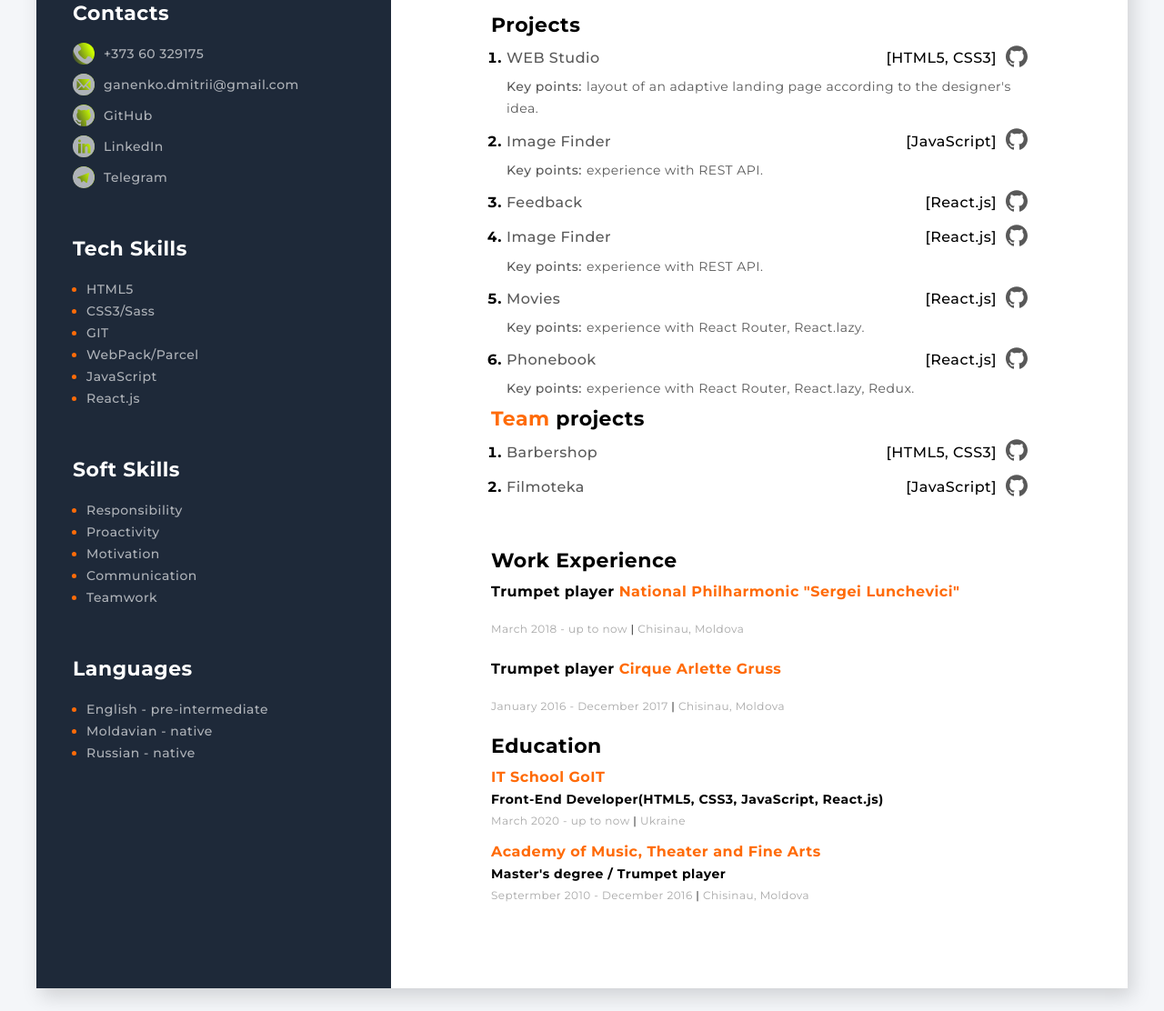
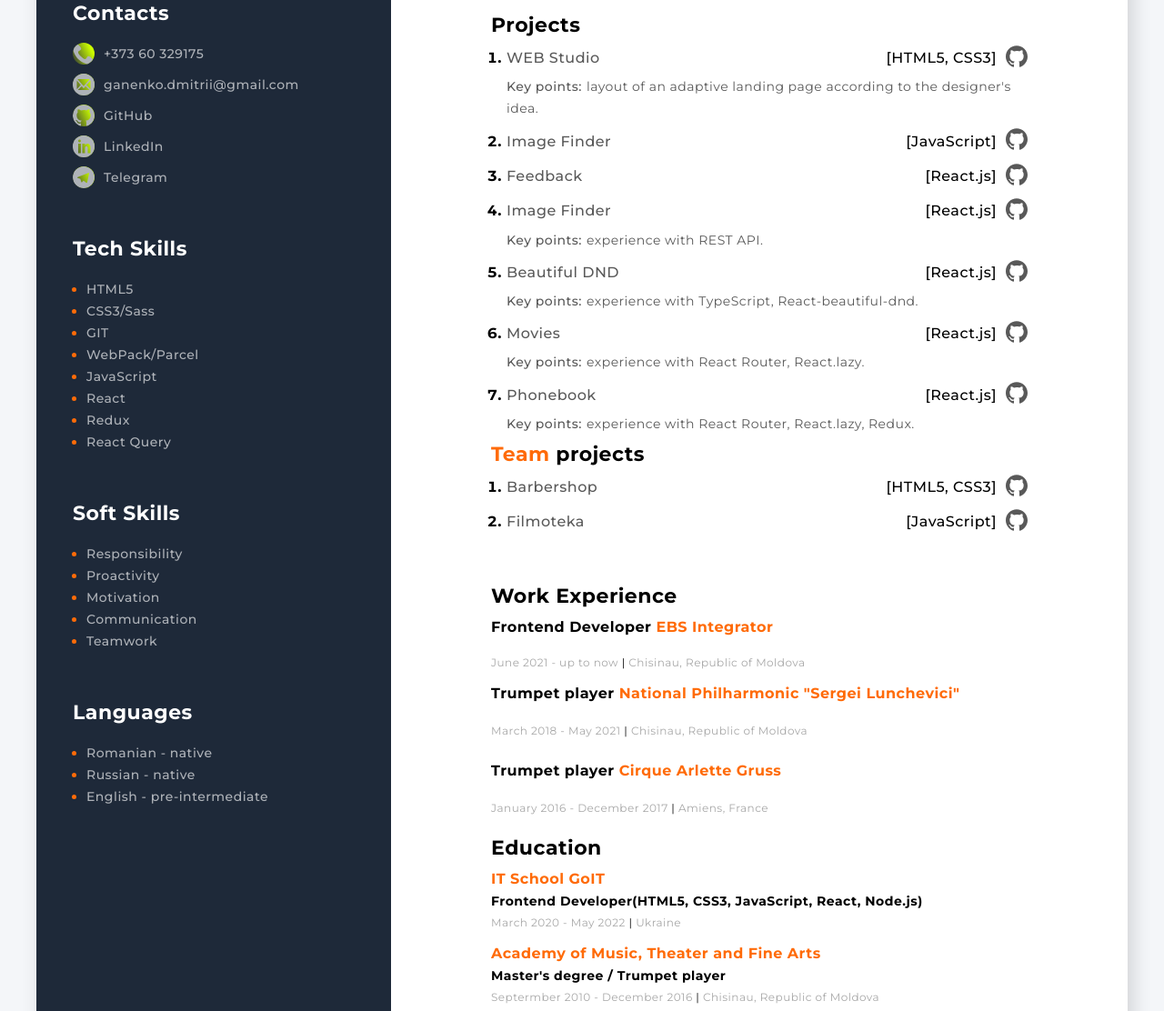
Before and after one commit to ganenkodmitrii/go-it-marathon-project, a plain HTML site: page index.html in a window 1280 px wide. Shown: the part 388-1500 px from the top of the page at 91% size. Drawn offline with nearby package versions, Linux system fonts and the light colour scheme.

Commit message:
Small fixes

```diff
--- a/index.html
+++ b/index.html
@@ -1,21 +1,18 @@
 <!DOCTYPE html>
 <html lang="en">
+
 <head>
   <meta charset="UTF-8" />
   <meta name="viewport" content="width=device-width, initial-scale=1.0" />
   <title>My resume</title>
   <link rel="preconnect" href="https://fonts.gstatic.com" />
-    <link
-      href="https://fonts.googleapis.com/css2?family=Montserrat:wght@400;500;700&display=swap"
-      rel="stylesheet"
-    />
-    <link
-      rel="stylesheet"
-      href="https://cdnjs.cloudflare.com/ajax/libs/modern-normalize/0.6.0/modern-normalize.min.css"
-    />
+  <link href="https://fonts.googleapis.com/css2?family=Montserrat:wght@400;500;700&display=swap" rel="stylesheet" />
+  <link rel="stylesheet"
+    href="https://cdnjs.cloudflare.com/ajax/libs/modern-normalize/0.6.0/modern-normalize.min.css" />
   <link rel="stylesheet" href="./css/styles.css" />
   <base target="_blank" />
 </head>
+
 <body>
   <!-- main container -->
 
@@ -30,11 +27,7 @@
         <h3 class="contacts-title">Contacts</h3>
         <ul>
           <li class="contacts-item">
-              <a
-                href="tel:37360329175"
-                aria-label="Number phone"
-                class="contacts-link"
-              >
+            <a href="tel:37360329175" aria-label="Number phone" class="contacts-link">
               <svg class="contacts-icon">
                 <use href="./img/symbol-defs-new.svg#icon-phone"></use>
               </svg>
@@ -42,11 +35,7 @@
             </a>
           </li>
           <li class="contacts-item">
-              <a
-                href="mailto:ganenko.dmitrii@gmail.com"
-                aria-label="E-mail"
-                class="contacts-link"
-              >
+            <a href="mailto:ganenko.dmitrii@gmail.com" aria-label="E-mail" class="contacts-link">
               <svg class="contacts-icon">
                 <use href="./img/symbol-defs-new.svg#icon-mail"></use>
               </svg>
@@ -54,11 +43,7 @@
             </a>
           </li>
           <li class="contacts-item">
-              <a
-                href="https://github.com/ganenkodmitrii"
-                aria-label="GitHub"
-                class="contacts-link"
-              >
+            <a href="https://github.com/ganenkodmitrii" aria-label="GitHub" class="contacts-link">
               <svg class="contacts-icon">
                 <use href="./img/symbol-defs-new.svg#icon-github"></use>
               </svg>
@@ -66,11 +51,7 @@
             </a>
           </li>
           <li class="contacts-item">
-              <a
-                href="https://www.linkedin.com/in/dmitri-ganenco-226657175/"
-                aria-label="LinkedIn"
-                class="contacts-link"
-              >
+            <a href="https://www.linkedin.com/in/dmitri-ganenco-226657175/" aria-label="LinkedIn" class="contacts-link">
               <svg class="contacts-icon">
                 <use href="./img/symbol-defs-new.svg#icon-linkedin"></use>
               </svg>
@@ -78,11 +59,7 @@
             </a>
           </li>
           <li class="contacts-item">
-              <a
-                href="https://t.me/DmitriGanenco"
-                aria-label="Telegram"
-                class="contacts-link"
-              >
+            <a href="https://t.me/DmitriGanenco" aria-label="Telegram" class="contacts-link">
               <svg class="contacts-icon">
                 <use href="./img/symbol-defs-new.svg#icon-telegram"></use>
               </svg>
@@ -111,11 +88,14 @@
             <span class="skills-text">JavaScript</span>
           </li>
           <li class="skills-item">
-              <span class="skills-text">React.js</span>
+            <span class="skills-text">React</span>
           </li>
-            <!-- <li class="skills-item">
+          <li class="skills-item">
             <span class="skills-text">Redux</span>
-            </li> -->
+          </li>
+          <li class="skills-item">
+            <span class="skills-text">React Query</span>
+          </li>
         </ul>
       </div>
       <!--soft skills container -->
@@ -156,13 +136,13 @@
         <h3 class="skills-title">Languages</h3>
         <ul>
           <li class="skills-item">
-              <span class="skills-text">English - pre-intermediate</span>
-            </li>
-            <li class="skills-item">
-              <span class="skills-text">Moldavian - native</span>
+            <span class="skills-text">Romanian - native</span>
           </li>
           <li class="skills-item">
             <span class="skills-text">Russian - native</span>
+          </li>
+          <li class="skills-item">
+            <span class="skills-text">English - pre-intermediate</span>
           </li>
         </ul>
       </div>
@@ -173,9 +153,9 @@
       <div class="info-container">
         <!-- about me main info -->
         <h1 class="name">Ganenco Dmitri</h1>
-          <h2 class="profession">Front-End Developer</h2>
+        <h2 class="profession">Frontend Developer</h2>
         <p class="description">
-            I'm a beginner front-end developer. I am looking for an interesting
+          I'm a junior frontend developer. I am looking for an interesting
           job in a friendly, thriving and exciting company to develop my
           skills and grow together with the team.
         </p>
@@ -186,18 +166,10 @@
         <ol>
           <li class="project-item">
             <div class="project-box">
-                <a
-                  class="project-link"
-                  href="https://ganenkodmitrii.github.io/goit-markup-hw-08/"
-                  >WEB Studio</a
-                >
+              <a class="project-link" href="https://ganenkodmitrii.github.io/goit-markup-hw-08/">WEB Studio</a>
               <div class="tech-box">
                 <span class="tech-name">[HTML5, CSS3]</span>
-                  <a
-                    href="https://github.com/ganenkodmitrii/goit-markup-hw-08"
-                    aria-label="GitHub"
-                    class="project-git"
-                  >
+                <a href="https://github.com/ganenkodmitrii/goit-markup-hw-08" aria-label="GitHub" class="project-git">
                   <svg class="project-icon">
                     <use href="./img/symbol-defs-new.svg#icon-github"></use>
                   </svg>
@@ -211,18 +183,42 @@
           </li>
           <li class="project-item">
             <div class="project-box">
-                <a
-                  class="project-link"
-                  href="https://ganenkodmitrii.github.io/goit-js-hw-13-image-finder/"
-                  >Image Finder</a
-                >
+              <a class="project-link" href="https://ganenkodmitrii.github.io/goit-js-hw-13-image-finder/">Image
+                Finder</a>
               <div class="tech-box">
                 <span class="tech-name">[JavaScript]</span>
-                  <a
-                    href="https://github.com/ganenkodmitrii/goit-js-hw-13-image-finder"
-                    aria-label="GitHub"
-                    class="project-git"
-                  >
+                <a href="https://github.com/ganenkodmitrii/goit-js-hw-13-image-finder" aria-label="GitHub"
+                  class="project-git">
+                  <svg class="project-icon">
+                    <use href="./img/symbol-defs-new.svg#icon-github"></use>
+                  </svg>
+                </a>
+              </div>
+            </div>
+          </li>
+          <li class="project-item">
+            <div class="project-box">
+              <a class="project-link"
+                href="https://ganenkodmitrii.github.io/goit-react-hw-04-hooks-feedback/">Feedback</a>
+              <div class="tech-box">
+                <span class="tech-name">[React.js]</span>
+                <a href="https://github.com/ganenkodmitrii/goit-react-hw-04-hooks-feedback" aria-label="GitHub"
+                  class="project-git">
+                  <svg class="project-icon">
+                    <use href="./img/symbol-defs-new.svg#icon-github"></use>
+                  </svg>
+                </a>
+              </div>
+            </div>
+          </li>
+          <li class="project-item">
+            <div class="project-box">
+              <a class="project-link" href="https://ganenkodmitrii.github.io/goit-react-hw-04-hooks-images/">Image
+                Finder</a>
+              <div class="tech-box">
+                <span class="tech-name">[React.js]</span>
+                <a href="https://github.com/ganenkodmitrii/goit-react-hw-04-hooks-images" aria-label="GitHub"
+                  class="project-git">
                   <svg class="project-icon">
                     <use href="./img/symbol-defs-new.svg#icon-github"></use>
                   </svg>
@@ -236,39 +232,12 @@
           </li>
           <li class="project-item">
             <div class="project-box">
-                <a
-                  class="project-link"
-                  href="https://ganenkodmitrii.github.io/goit-react-hw-04-hooks-feedback/"
-                  >Feedback</a
-                >
+              <a class="project-link"
+                href="https://ganenkodmitrii.github.io/study-react-beautiful-dnd-atlassian/">Beautiful DND</a>
               <div class="tech-box">
                 <span class="tech-name">[React.js]</span>
-                  <a
-                    href="https://github.com/ganenkodmitrii/goit-react-hw-04-hooks-feedback"
-                    aria-label="GitHub"
-                    class="project-git"
-                  >
-                    <svg class="project-icon">
-                      <use href="./img/symbol-defs-new.svg#icon-github"></use>
-                    </svg>
-                  </a>
-                </div>
-              </div>
-            </li>
-            <li class="project-item">
-              <div class="project-box">
-                <a
-                  class="project-link"
-                  href="https://ganenkodmitrii.github.io/goit-react-hw-04-hooks-images/"
-                  >Image Finder</a
-                >
-                <div class="tech-box">
-                  <span class="tech-name">[React.js]</span>
-                  <a
-                    href="https://github.com/ganenkodmitrii/goit-react-hw-04-hooks-images"
-                    aria-label="GitHub"
-                    class="project-git"
-                  >
+                <a href="https://github.com/ganenkodmitrii/study-react-beautiful-dnd-atlassian" aria-label="GitHub"
+                  class="project-git">
                   <svg class="project-icon">
                     <use href="./img/symbol-defs-new.svg#icon-github"></use>
                   </svg>
@@ -276,24 +245,16 @@
               </div>
             </div>
             <p class="project-info">
-                <span class="info-point">Key points:</span>experience with REST
-                API.
+              <span class="info-point">Key points:</span>experience with TypeScript, React-beautiful-dnd.
             </p>
           </li>
           <li class="project-item">
             <div class="project-box">
-                <a
-                  class="project-link"
-                  href="https://ganenco-goit-project-movies.netlify.app/"
-                  >Movies</a
-                >
+              <a class="project-link" href="https://ganenco-goit-project-movies.netlify.app/">Movies</a>
               <div class="tech-box">
                 <span class="tech-name">[React.js]</span>
-                  <a
-                    href="https://github.com/ganenkodmitrii/goit-react-hw-05-movies"
-                    aria-label="GitHub"
-                    class="project-git"
-                  >
+                <a href="https://github.com/ganenkodmitrii/goit-react-hw-05-movies" aria-label="GitHub"
+                  class="project-git">
                   <svg class="project-icon">
                     <use href="./img/symbol-defs-new.svg#icon-github"></use>
                   </svg>
@@ -307,18 +268,11 @@
           </li>
           <li class="project-item">
             <div class="project-box">
-                <a
-                  class="project-link"
-                  href="https://ganenco-goit-project-phonebook.netlify.app/"
-                  >Phonebook</a
-                >
+              <a class="project-link" href="https://ganenco-goit-project-phonebook.netlify.app/">Phonebook</a>
               <div class="tech-box">
                 <span class="tech-name">[React.js]</span>
-                  <a
-                    href="https://github.com/ganenkodmitrii/goit-react-hw-08-phonebook"
-                    aria-label="GitHub"
-                    class="project-git"
-                  >
+                <a href="https://github.com/ganenkodmitrii/goit-react-hw-08-phonebook" aria-label="GitHub"
+                  class="project-git">
                   <svg class="project-icon">
                     <use href="./img/symbol-defs-new.svg#icon-github"></use>
                   </svg>
@@ -337,18 +291,10 @@
         <ol>
           <li class="project-item">
             <div class="project-box">
-                <a
-                  class="project-link"
-                  href="https://adya27.github.io/Barbershop/"
-                  >Barbershop</a
-                >
+              <a class="project-link" href="https://adya27.github.io/Barbershop/">Barbershop</a>
               <div class="tech-box">
                 <span class="tech-name">[HTML5, CSS3]</span>
-                  <a
-                    href="https://github.com/adya27/Barbershop"
-                    aria-label="GitHub"
-                    class="project-git"
-                  >
+                <a href="https://github.com/adya27/Barbershop" aria-label="GitHub" class="project-git">
                   <svg class="project-icon">
                     <use href="./img/symbol-defs-new.svg#icon-github"></use>
                   </svg>
@@ -358,18 +304,10 @@
           </li>
           <li class="project-item">
             <div class="project-box">
-                <a
-                  class="project-link"
-                  href="https://adya27.github.io/js-project-group4/"
-                  >Filmoteka</a
-                >
+              <a class="project-link" href="https://adya27.github.io/js-project-group4/">Filmoteka</a>
               <div class="tech-box">
                 <span class="tech-name">[JavaScript]</span>
-                  <a
-                    href="https://github.com/adya27/js-project-group4"
-                    aria-label="GitHub"
-                    class="project-git"
-                  >
+                <a href="https://github.com/adya27/js-project-group4" aria-label="GitHub" class="project-git">
                   <svg class="project-icon">
                     <use href="./img/symbol-defs-new.svg#icon-github"></use>
                   </svg>
@@ -409,17 +347,15 @@
         <h3 class="about-me-title">Work Experience</h3>
 
         <!-- company 1 -->
-          <!-- <div>
+        <div>
           <h4 class="profession-title">
-              Front-End Developer
-              <span class="profession-company">Freelance</span>
+            Frontend Developer
+            <span class="profession-company">EBS Integrator</span>
           </h4>
-            <span class="profession-time"
-              >September 2019 - up to now
+          <span class="profession-time">June 2021 - up to now
             <span class="profession-devider">|</span>
-              Moldova</span
-            >
-            <ul class="profession-duties">
+            Chisinau, Republic of Moldova</span>
+          <!-- <ul class="profession-duties">
               <li class="profession-duties-item">
                 Lorem ipsum dolor sit amet, consectetur adipiscing elit, sed do
                 eiusmod tempor incididunt ut labore et dolore magna aliqua.
@@ -434,21 +370,17 @@
                 Lorem ipsum dolor sit amet, consectetur adipiscing elit, sed do
                 eiusmod.
               </li>
-            </ul>
-        </div>-->
+            </ul>   -->
+        </div>
         <!-- company 2 -->
         <div class="profession">
           <h4 class="profession-title">
             Trumpet player
-              <span class="profession-company"
-                >National Philharmonic "Sergei Lunchevici"</span
-              >
+            <span class="profession-company">National Philharmonic "Sergei Lunchevici"</span>
           </h4>
-            <span class="profession-time"
-              >March 2018 - up to now
+          <span class="profession-time">March 2018 - May 2021
             <span class="profession-devider">|</span>
-              Chisinau, Moldova</span
-            >
+            Chisinau, Republic of Moldova</span>
           <!-- <ul class="profession-duties">
               <li class="profession-duties-item">
                 Lorem ipsum dolor sit amet, consectetur adipiscing elit, sed do
@@ -468,11 +400,9 @@
             Trumpet player
             <span class="profession-company">Cirque Arlette Gruss</span>
           </h4>
-            <span class="profession-time"
-              >January 2016 - December 2017
+          <span class="profession-time">January 2016 - December 2017
             <span class="profession-devider">|</span>
-              Chisinau, Moldova</span
-            >
+            Amiens, France</span>
           <!-- <ul class="profession-duties">
               <li class="profession-duties-item">
                 Lorem ipsum dolor sit amet, consectetur adipiscing elit.
@@ -493,28 +423,24 @@
           <li class="education-item">
             <p class="education-title">IT School GoIT</p>
             <p class="education-prof">
-                Front-End Developer(HTML5, CSS3, JavaScript, React.js)
+              Frontend Developer(HTML5, CSS3, JavaScript, React, Node.js)
               <!-- Full stack developer -->
             </p>
-              <span class="profession-time"
-                >March 2020 - up to now
-                <span class="profession-devider">| </span>Ukraine</span
-              >
+            <span class="profession-time">March 2020 - May 2022
+              <span class="profession-devider">| </span>Ukraine</span>
           </li>
           <li>
             <p class="education-title">
               Academy of Music, Theater and Fine Arts
             </p>
             <p class="education-prof">Master's degree / Trumpet player</p>
-              <span class="profession-time"
-                >Septermber 2010 - December 2016
-                <span class="profession-devider">| </span>Chisinau,
-                Moldova</span
-              >
+            <span class="profession-time">Septermber 2010 - December 2016
+              <span class="profession-devider">| </span>Chisinau, Republic of Moldova</span>
           </li>
         </ul>
       </div>
     </div>
   </div>
 </body>
+
 </html>
```
Lines whose indentation alone changed are shown as unchanged.
